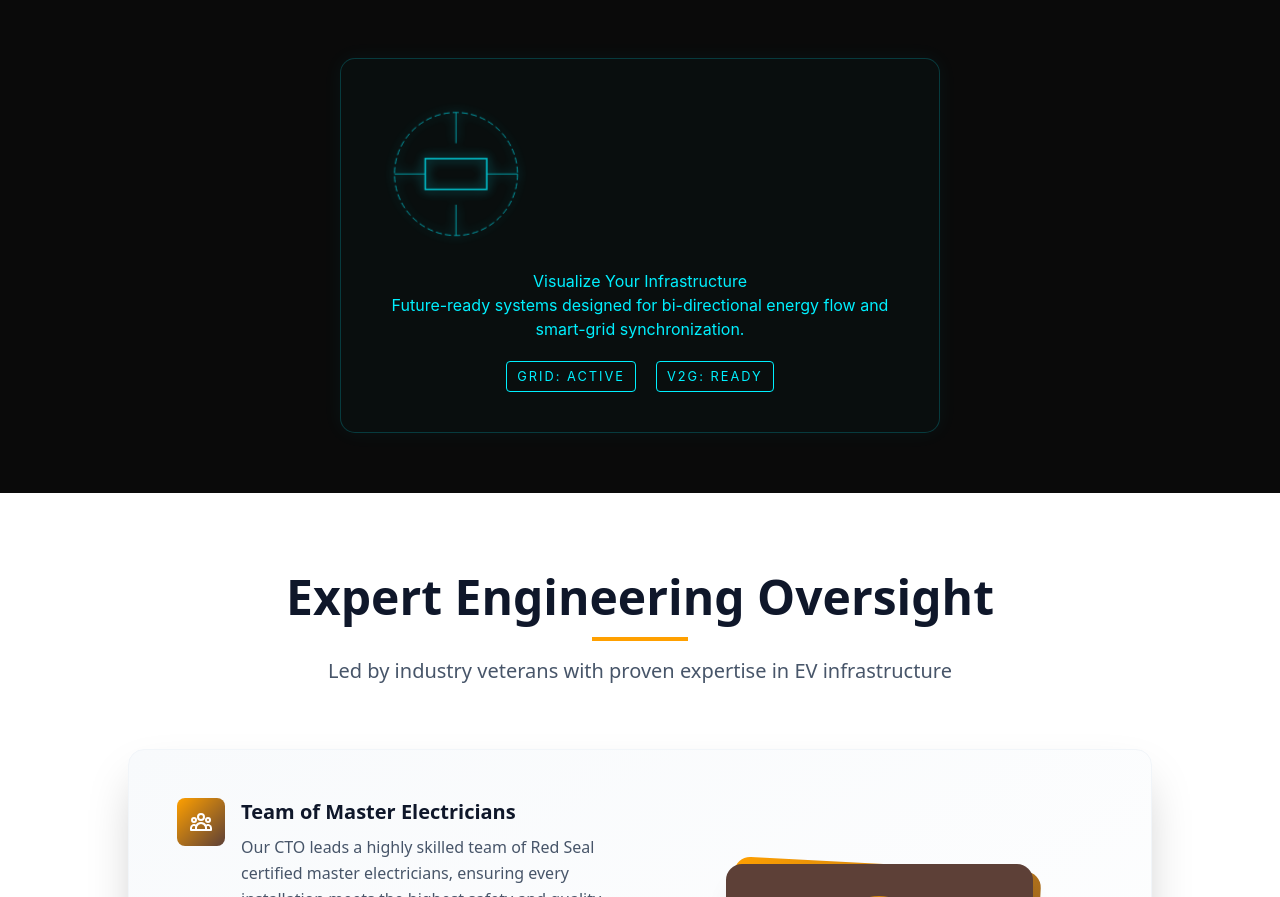
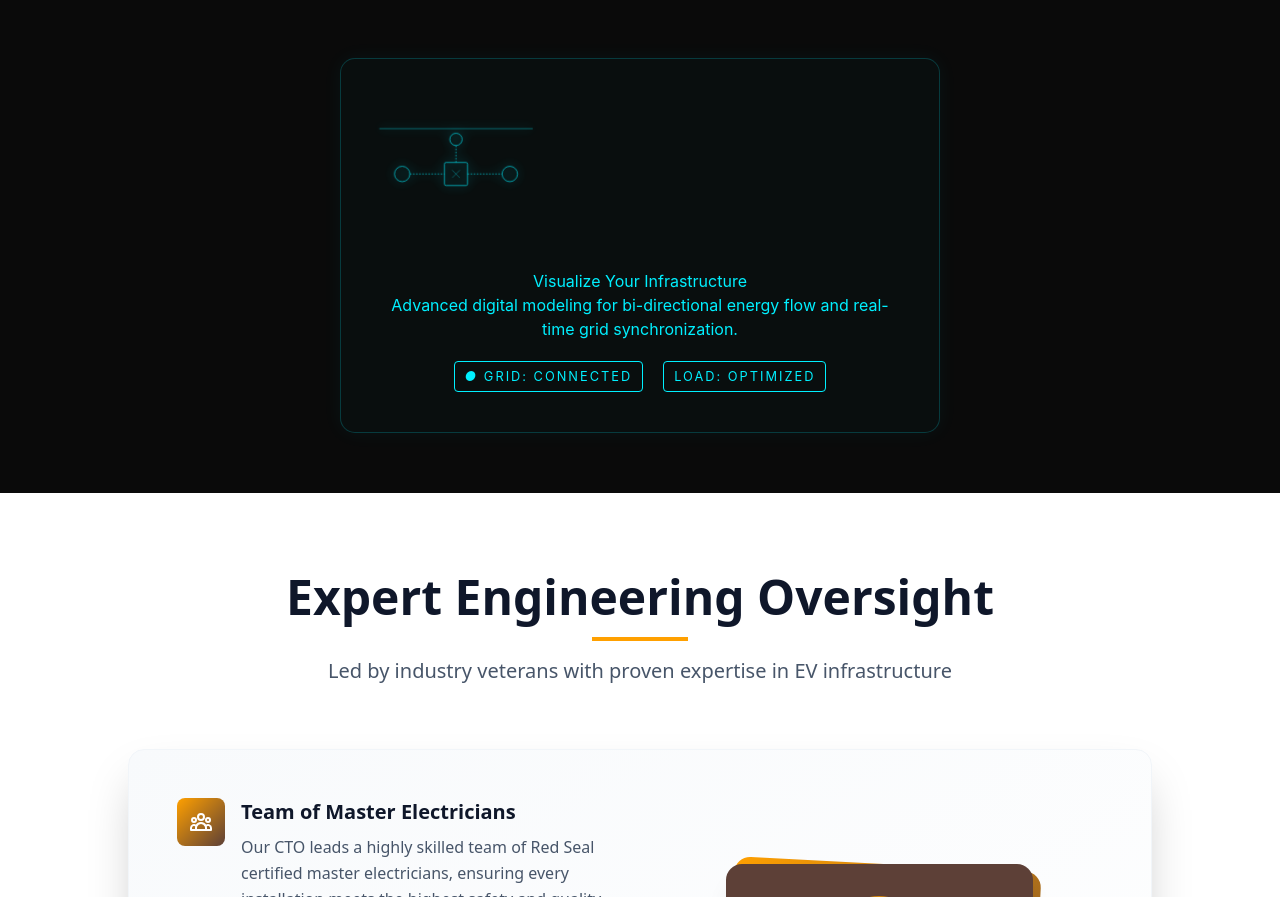
Before and after one commit to okanoho/EVSE, a website built with Vite: page index.html in a window 1280 px wide. Shown: the part 2098-2995 px from the top of the page. Built offline with nearby package versions, Linux system fonts and the light colour scheme.

Commit message:
Update index.html

```diff
--- a/index.html
+++ b/index.html
@@ -250,21 +250,26 @@
   </section>
 </div>
 
-        <section class="wireframe-visual">
+<section class="wireframe-visual">
     <div class="wireframe-container">
         <div class="wireframe-card">
             <div class="blueprint-icon">
-                <svg viewBox="0 0 100 100" class="glow-svg">
-                    <circle cx="50" cy="50" r="40" stroke="currentColor" fill="none" stroke-width="0.5" stroke-dasharray="4 2" />
-                    <rect x="30" y="40" width="40" height="20" stroke="currentColor" fill="none" stroke-width="1" />
-                    <path d="M50 10 L50 30 M50 70 L50 90 M10 50 L30 50 M70 50 L90 50" stroke="currentColor" stroke-width="0.5" />
+                <svg viewBox="0 0 200 120" class="glow-svg">
+                    <rect x="85" y="45" width="30" height="30" rx="2" stroke="currentColor" fill="none" stroke-width="1" />
+                    <path d="M95 55 L105 65 M105 55 L95 65" stroke="currentColor" stroke-width="0.5" />
+
+                    <circle cx="30" cy="60" r="10" stroke="currentColor" fill="none" stroke-width="1" /> <circle cx="170" cy="60" r="10" stroke="currentColor" fill="none" stroke-width="1" /> <circle cx="100" cy="15" r="8" stroke="currentColor" fill="none" stroke-width="1" /> <path d="M40 60 L85 60" stroke="currentColor" stroke-width="1" stroke-dasharray="2 2" class="flow-line" />
+                    <path d="M115 60 L160 60" stroke="currentColor" stroke-width="1" stroke-dasharray="2 2" class="flow-line" />
+                    <path d="M100 23 L100 45" stroke="currentColor" stroke-width="1" stroke-dasharray="2 2" />
+
+                    <rect x="0" y="0" width="200" height="2" fill="currentColor" opacity="0.3" class="scan-bar" />
                 </svg>
             </div>
             <h3>Visualize Your Infrastructure</h3>
-            <p>Future-ready systems designed for bi-directional energy flow and smart-grid synchronization.</p>
+            <p>Advanced digital modeling for bi-directional energy flow and real-time grid synchronization.</p>
             <div class="status-bar">
-                <span class="status-node">Grid: Active</span>
-                <span class="status-node">V2G: Ready</span>
+                <span class="status-node"><i class="blink">●</i> Grid: Connected</span>
+                <span class="status-node">Load: Optimized</span>
             </div>
         </div>
     </div>
```
